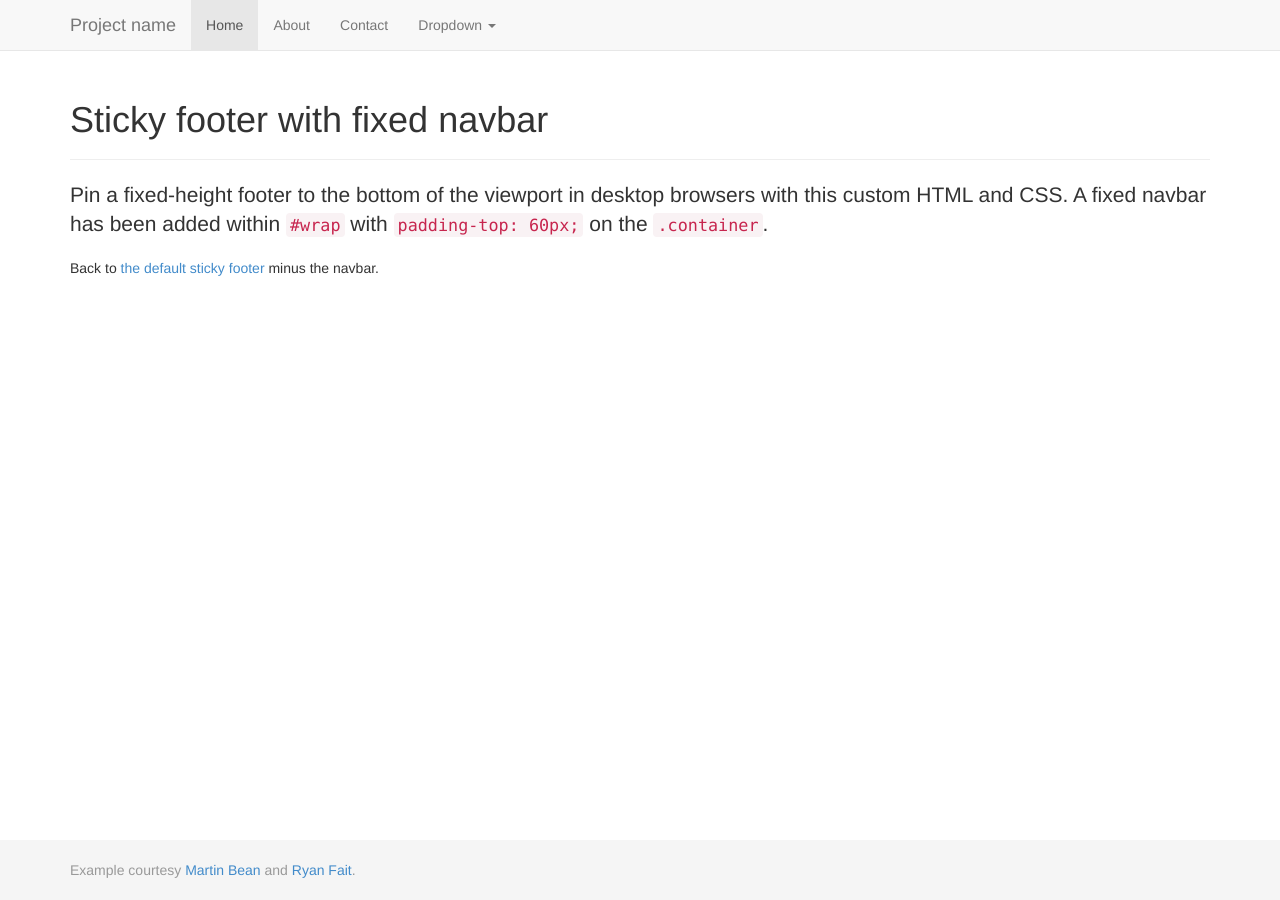
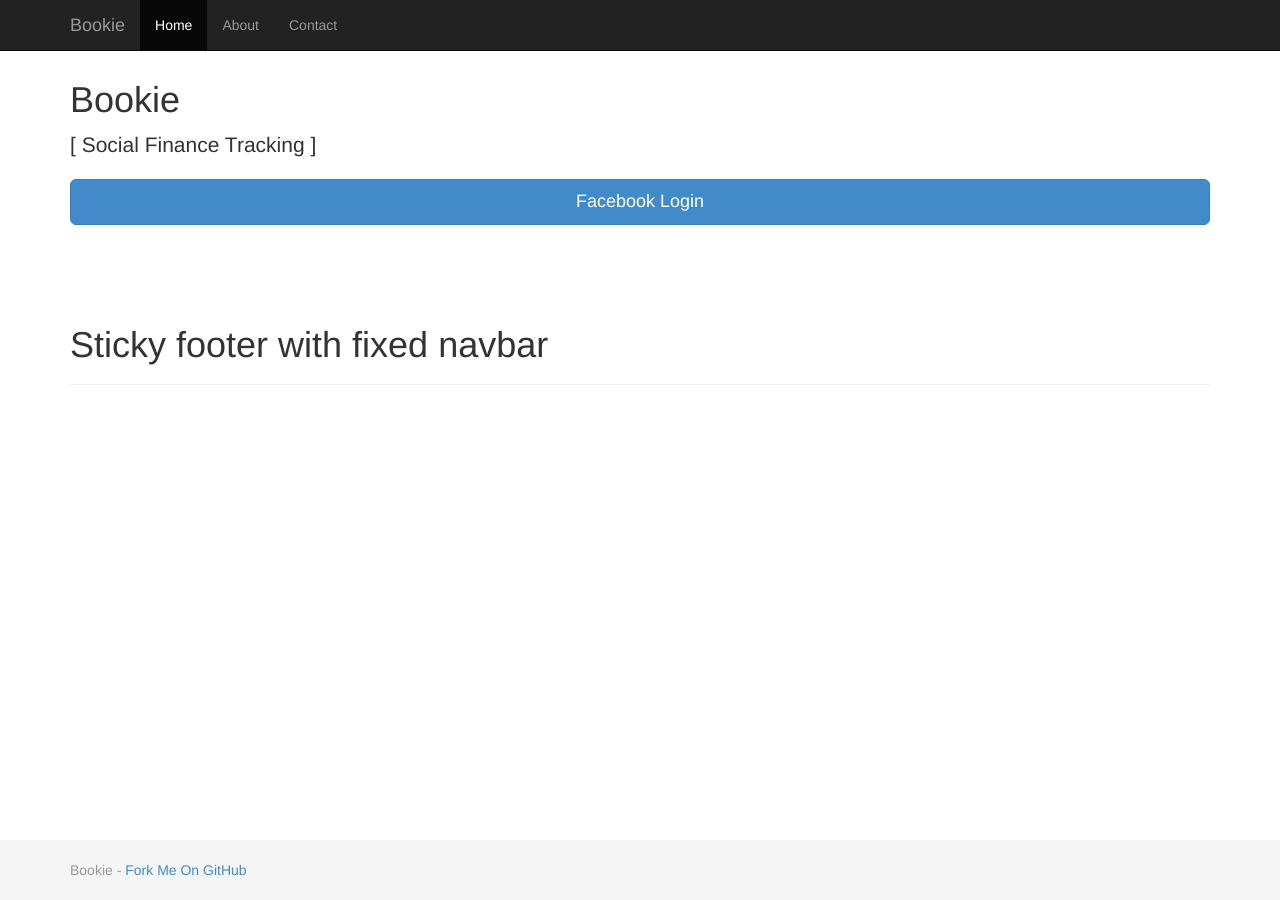
Before and after one commit to beltex/bookie, a Jekyll site: the page bootstrap-3.0.0/examples/sticky-footer-navbar/index.html, which Jekyll copies as it is, in a window 1280 px wide. Built offline with Jekyll 4.4.1, drawn with Linux system fonts in a browser that asks for light colours; Markdown is read by kramdown in place of the engine named in the settings.

Commit message:
Working on login page

```diff
--- a/bootstrap-3.0.0/examples/sticky-footer-navbar/index.html
+++ b/bootstrap-3.0.0/examples/sticky-footer-navbar/index.html
@@ -27,52 +27,50 @@
     <!-- Wrap all page content here -->
     <div id="wrap">
 
-      <!-- Fixed navbar -->
-      <div class="navbar navbar-default navbar-fixed-top">
+
+    <!-- HEADER START - this will be copied for all pages -->
+    <div class="navbar navbar-inverse navbar-fixed-top">
       <div class="container">
-          <div class="navbar-header">
+        <!--<div class="navbar-header">-->
           <button type="button" class="navbar-toggle" data-toggle="collapse" data-target=".navbar-collapse">
             <span class="icon-bar"></span>
             <span class="icon-bar"></span>
             <span class="icon-bar"></span>
           </button>
-            <a class="navbar-brand" href="#">Project name</a>
-          </div>
+        <!--</div>-->
+        <a class="navbar-brand" href="#">Bookie</a>
         <div class="collapse navbar-collapse">
           <ul class="nav navbar-nav">
             <li class="active"><a href="#">Home</a></li>
             <li><a href="#about">About</a></li>
             <li><a href="#contact">Contact</a></li>
-              <li class="dropdown">
-                <a href="#" class="dropdown-toggle" data-toggle="dropdown">Dropdown <b class="caret"></b></a>
-                <ul class="dropdown-menu">
-                  <li><a href="#">Action</a></li>
-                  <li><a href="#">Another action</a></li>
-                  <li><a href="#">Something else here</a></li>
-                  <li class="divider"></li>
-                  <li class="dropdown-header">Nav header</li>
-                  <li><a href="#">Separated link</a></li>
-                  <li><a href="#">One more separated link</a></li>
-                </ul>
-              </li>
           </ul>
         </div><!--/.nav-collapse -->
       </div>
     </div>
+    <!-- HEADER END -->
 
       <!-- Begin page content -->
+    <div class="container">
+      <form class="form-signin">
+        <h1 class="form-signin-heading">Bookie</h1>
+        <p class="lead">[ Social Finance Tracking ]</p>
+        <button class="btn btn-lg btn-primary btn-block" type="submit">Facebook Login</button>
+      </form>
+    </div> <!-- /container -->
+
+
+
       <div class="container">
         <div class="page-header">
           <h1>Sticky footer with fixed navbar</h1>
         </div>
-        <p class="lead">Pin a fixed-height footer to the bottom of the viewport in desktop browsers with this custom HTML and CSS. A fixed navbar has been added within <code>#wrap</code> with <code>padding-top: 60px;</code> on the <code>.container</code>.</p>
-        <p>Back to <a href="../sticky-footer">the default sticky footer</a> minus the navbar.</p>
       </div>
     </div>
 
     <div id="footer">
       <div class="container">
-        <p class="text-muted credit">Example courtesy <a href="http://martinbean.co.uk">Martin Bean</a> and <a href="http://ryanfait.com/sticky-footer/">Ryan Fait</a>.</p>
+        <p class="text-muted credit">Bookie - <a href="https://github.com/beltex/bookie/">Fork Me On GitHub</a></p>
       </div>
     </div>
 
```
Also changed, not shown: bootstrap-3.0.0/examples/signin/index.html (+12 -5 lines), bootstrap-3.0.0/examples/signin/signin.css (+15 -1 lines), bootstrap-3.0.0/examples/sticky-footer-navbar/sticky-footer-navbar.css (line endings or trailing spaces). Lines whose indentation alone changed are shown as unchanged.
